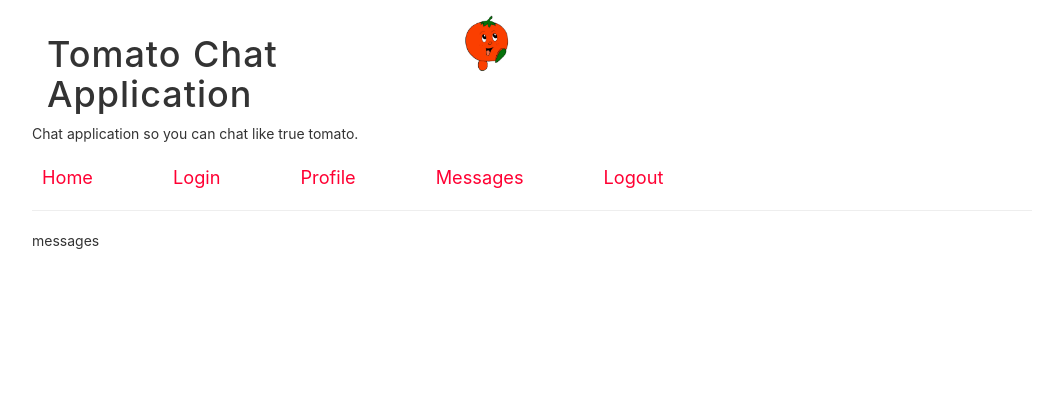
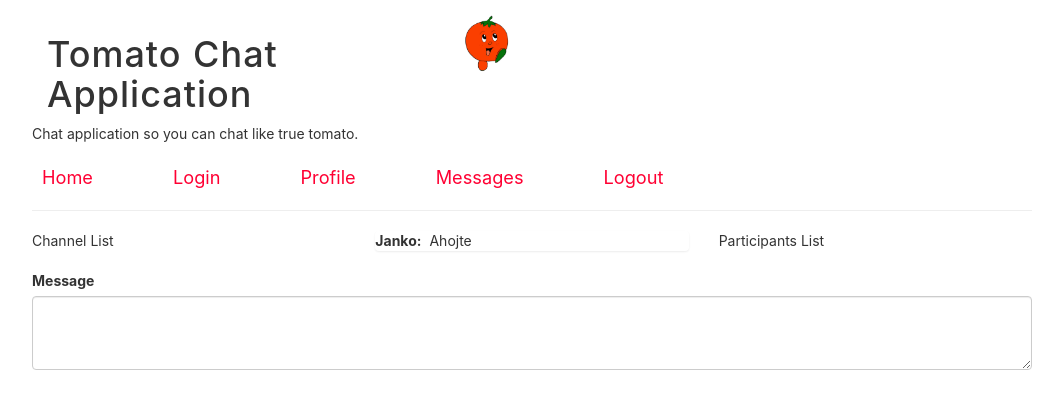
Before and after one commit to domhanak/tomato-chat, a React app: page /messages in a window 1280 px wide. Shown: the top 408 px of the page, without its empty margins (108-1171 px from the left). Built offline with nearby package versions, Linux system fonts and the light colour scheme.

Commit message:
Implement basic ChatWindow
Minor formatting issues fixed.
Added IMessage model.
Added some return calls to channel

```diff
--- a/src/components/ChannelList.tsx
+++ b/src/components/ChannelList.tsx
@@ -17,7 +17,7 @@ export class ChannelList extends React.Component {
 
     displaySettings = (event: any) => {
         return event;
-    }
+    };
 
     onChannelCreation = () => {
         this.setState((prevState: any) => ({
@@ -25,7 +25,7 @@ export class ChannelList extends React.Component {
             newChannelName: ''
         }));
 
-    }
+    };
 
     onNewChannelNameChange = (event: ChangeEvent<HTMLInputElement>) => {
         this.setState(() => ({newChannelName: event.target.value}));
--- a/src/components/ChatWindow.tsx
+++ b/src/components/ChatWindow.tsx
@@ -1,13 +1,46 @@
 import * as React from 'react';
+import { MessageForm } from './MessageForm';
+import {MessageList} from './MessageList';
+import {IMessage} from '../models/IMessage';
 
-export class ChatWindow extends React.Component {
+interface IChatWindow {
+    readonly messages: IMessage[];
+}
+
+export class ChatWindow extends React.Component<{}, IChatWindow> {
     constructor(props: any) {
         super(props);
+        this.state = {
+            messages: [
+                {
+                    id: 'hello',
+                    from: 'Janko',
+                    text: 'Ahojte',
+                }
+            ],
+        };
     }
 
     render(): JSX.Element {
         return (
-            <div>messages</div>
+            <div id="chat-container">
+                <div className="row">
+                    <div className="col-lg-4 col-md-4 col-sm-4">
+                        <span> Channel List </span>
+                    </div>
+                    <div className="col-lg-4 col-md-4 col-sm-4">
+                        <MessageList messages={this.state.messages}/>
+                    </div>
+                    <div className="col-lg-4 col-md-4 col-sm-4">
+                        <span> Participants List </span>
+                    </div>
+                </div>
+                <div className="row">
+                    <div className="col-lg-12 col-md-12 col-sm-12">
+                        <MessageForm/>
+                    </div>
+                </div>
+            </div>
         );
     }
 }
--- a/src/components/MessageForm.tsx
+++ b/src/components/MessageForm.tsx
@@ -0,0 +1,15 @@
+import * as React from 'react';
+
+export class MessageForm extends React.PureComponent {
+    constructor(props: any) {
+        super(props);
+    }
+    render(): JSX.Element {
+        return (
+            <div className="form-group">
+                <label htmlFor="message"> Message </label>
+                <textarea className="form-control" id="message" rows={3}/>
+            </div>
+        );
+    }
+}
--- /dev/null
+++ b/src/components/MessageList.tsx
@@ -0,0 +1,34 @@
+import * as React from 'react';
+import * as PropTypes from 'prop-types';
+import {IMessage} from '../models/IMessage';
+
+interface IMessageListProps {
+    readonly messages: IMessage[];
+}
+
+export class MessageList extends React.Component<IMessageListProps> {
+    static propTypes = {
+        messages: PropTypes.arrayOf(PropTypes.shape({
+            id: PropTypes.string.isRequired,
+            from: PropTypes.string.isRequired,
+            text: PropTypes.string.isRequired,
+        })),
+    };
+
+    render(): JSX.Element {
+        return (
+            <div className="list-group">
+                {this.props.messages && this.props.messages.map(message => (
+                    <div className="message" key={message.id}>
+                        <div className="message__author">
+                            {message.from}
+                        </div>
+                        <div className="message__text">
+                            {message.text}
+                        </div>
+                    </div>
+                ))}
+            </div>
+        );
+    }
+}
--- /dev/null
+++ b/src/models/IMessage.tsx
@@ -0,0 +1,5 @@
+export interface IMessage {
+    readonly id: string;
+    readonly from: string;
+    readonly text: string;
+}
```
Also changed, not shown: src/components/Channel.tsx (+10 -10 lines), 1 other file (tests, documents, lock files or other folders).
